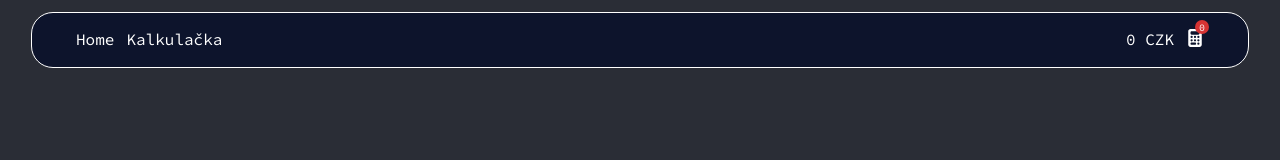
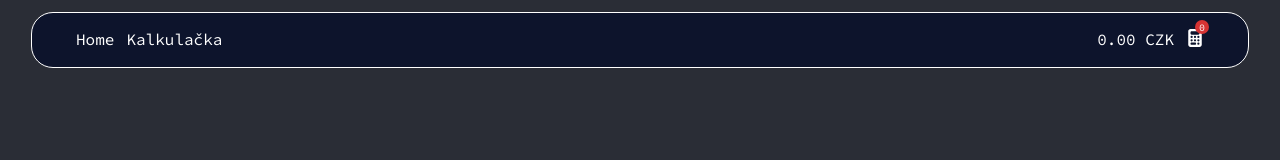
Before and after one commit to jakub-f-jelinek/cryptocalculator-2, a React (Vite) app: page /calculator in a window 1280 px wide. Shown: the top 160 px of the page. Built offline with nearby package versions, Linux system fonts and the light colour scheme.

Commit message:
Feature(system): Nav value price rounded off

```diff
--- a/src/patterns/navigation.jsx
+++ b/src/patterns/navigation.jsx
@@ -33,7 +33,7 @@ export const Navigation = () => {
           <ul className="menu__extras-list">
             <li className="menu__item">
               <Link to="/calculator">
-                <span>{totalCalcValue} CZK</span>
+                <span>{totalCalcValue.toFixed(2)} CZK</span>
               </Link>
             </li>
 
```
